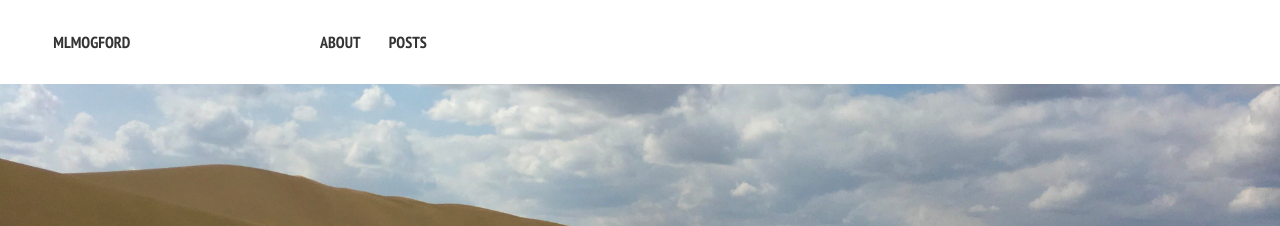
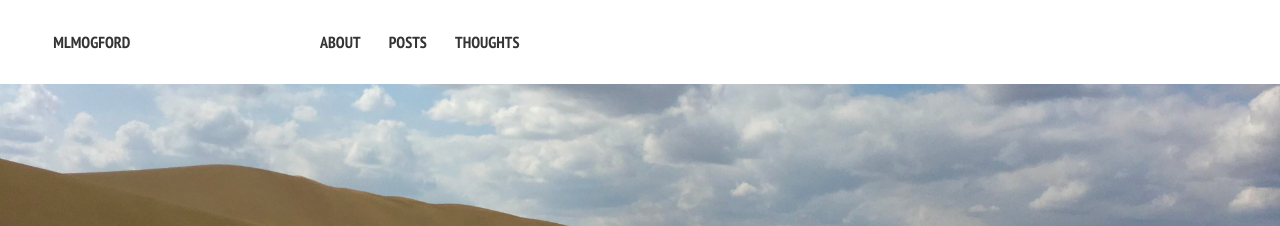
Before and after one commit to MLMogford/MLMogford.github.io, a Jekyll site: the page built from index.md, in a window 1280 px wide. Shown: the top 226 px of the page. Built offline with Jekyll 4.4.1, drawn with Linux system fonts in a browser that asks for light colours; nearby versions of some CDN libraries.

Commit message:
Update navigation.yml

```diff
--- a/_data/navigation.yml
+++ b/_data/navigation.yml
@@ -6,5 +6,8 @@
 - title: Posts
   url: /posts/
 
+- title: Thoughts
+  url: /thoughts/
+
 #- title: Stackoverflow
 #  url: http://stackoverflow.com/users/139637/custodio
```
